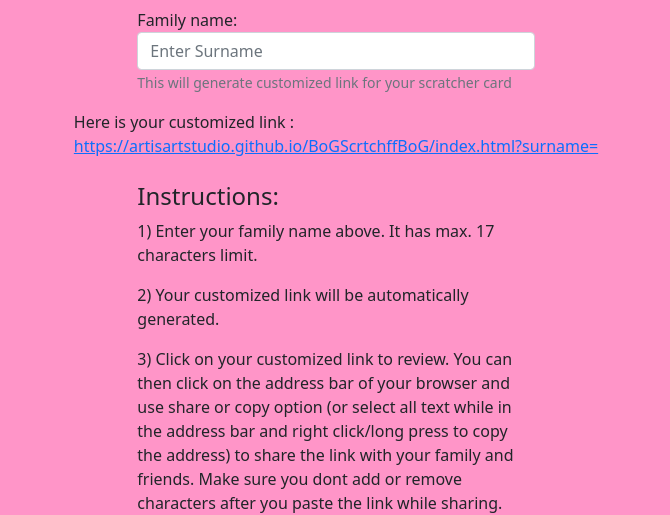
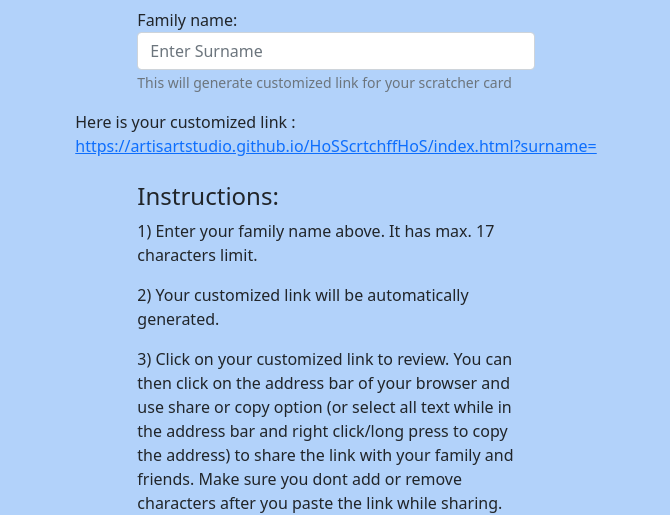
Before and after one commit to ArtisArtStudio/HoSScrtchffHoS, a plain HTML site: page form1.html in a window 1280 px wide. Shown: the part 290-805 px from the top of the page, without its empty margins (304-974 px from the left). Drawn offline with nearby package versions, Linux system fonts and the light colour scheme.

Commit message:
fixed form and made rnd random

```diff
--- a/form.css
+++ b/form.css
@@ -7,9 +7,12 @@
     /*background:  repeating-linear-gradient(90deg, #ff95c8, #7FB1ED);*/
     /*background-size: 100% 200%;*/
     width:100%;
-    background:#ff95c8;
-    /*background:#b2d2fa;*/
-
+    /*background:#ff95c8;*/
+    background:#b2d2fa;
+   /*  background-image: linear-gradient(90deg, rgba(255,192,203,1) 0%, rgba(182,182,242,1) 50%, rgba(127,177,237,1) 100%);
+    -moz-background-image: -moz-linear-gradient(90deg, rgba(255,192,203,1) 0%, rgba(182,182,242,1) 50%, rgba(127,177,237,1) 100%);
+    -webkit-background-image: -webkit-linear-gradient(90deg, rgba(255,192,203,1) 0%, rgba(182,182,242,1) 50%, rgba(127,177,237,1) 100%);
+ */
     /*margin: auto;
     width: 100vh;
     max-width: 100vw;
--- a/form.js
+++ b/form.js
@@ -1,7 +1,7 @@
 (window.onload = function() {
 let inputLtc = document.getElementById("Surname");
 //let sharebtn = document.getElementById("sharebtn");
-let add = "https://artisartstudio.github.io/BoGScrtchffBoG/index.html?surname="
+let add = "https://artisartstudio.github.io/HoSScrtchffHoS/index.html?surname="
 inputLtc.addEventListener('keyup',OnKeyUp);
 let inputBtc = document.getElementById("address");
 inputBtc.textContent = add;
--- a/main.js
+++ b/main.js
@@ -315,7 +315,6 @@ let gendertext4= "It is a Demo!";
         if (rnd>8) {
             rnd=8;
         }
-        rnd=8;
         for (i = 0; i < scratchers.length; i++) {
             i1 = i + 1;
             scratchers[i] = new Scratcher('scratcher' + i1);
```
